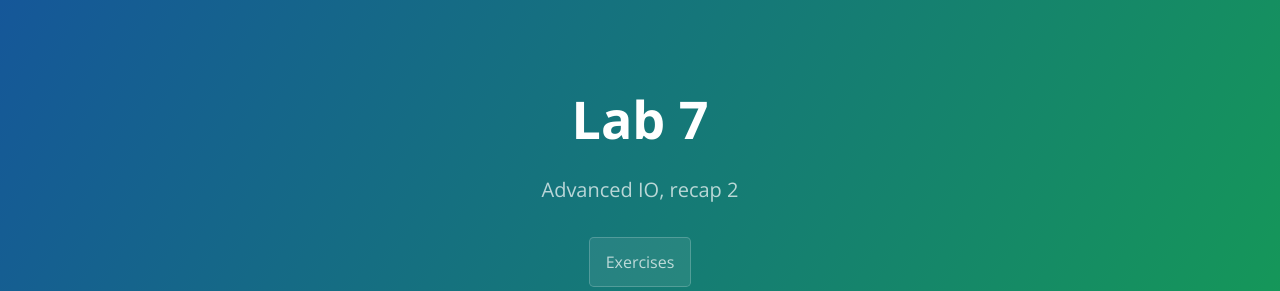
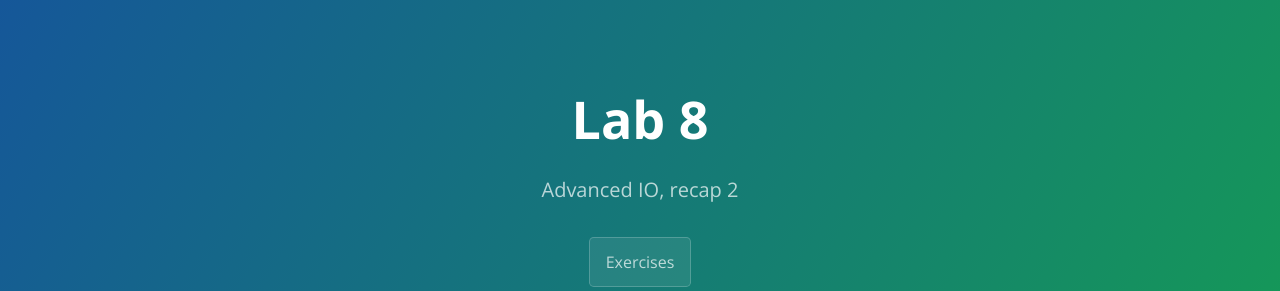
Before and after one commit to stefan-niculae/.well-known, a Jekyll site: the page built from _posts/2016-12-14-lab8.md, in a window 1280 px wide and 900 px high. Shown: the top 291 px of the window. Built offline with Jekyll 4.4.1, drawn with Linux system fonts in a browser that asks for light colours.

Commit message:
correct name & link for lab8

```diff
--- a/_posts/2016-12-14-lab8.md
+++ b/_posts/2016-12-14-lab8.md
@@ -1,9 +1,9 @@
 ---
 layout:  post
-title:   Lab 7
+title:   Lab 8
 tagline: Advanced IO, recap 2
 
-exercises: 'TODO'
+exercises: https://www.dropbox.com/sh/4v451fs0lypi2yc/AAAlGyTPKJD23_hKXClTWr_Na?dl=0
 ---
 
 # Advanced IO
```
